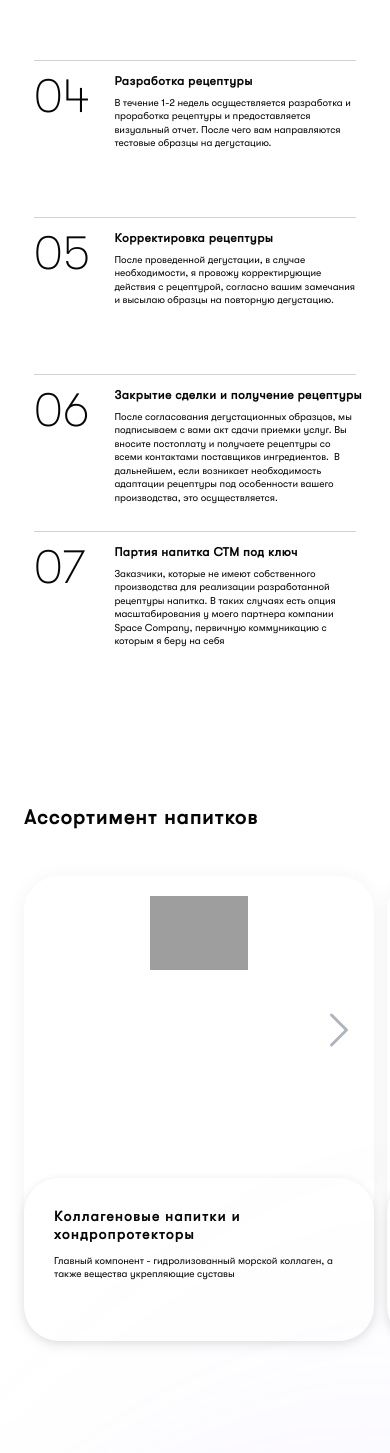
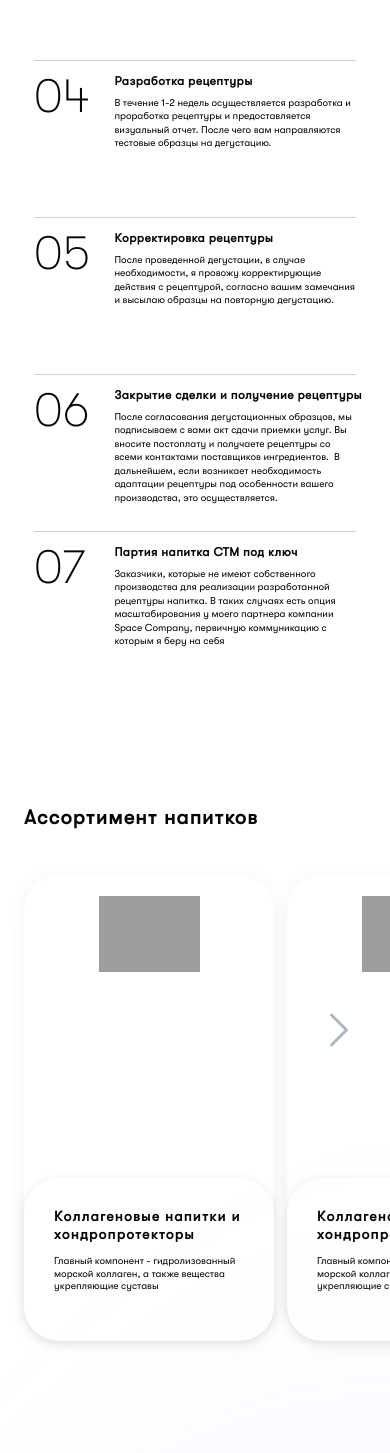
Before and after one commit to seevdev/archie-drinks, a PHP site: page / in a window 390 px wide. Shown: the part 2151-3604 px from the top of the page. Run offline with PHP 8.4, Linux system fonts and the light colour scheme; grey boxes are pictures that could not be loaded.

Commit message:
New Commit

```diff
--- a/css/general.css
+++ b/css/general.css
@@ -32,6 +32,10 @@ html {
 
 :root {
   --main-font-color: #060606;
+  --slider-gap: 1.2rem;
+  --slider-padding: 5rem;
+  --cards-per-page: 6;
+  --card-width: calc(100% / var(--cards-per-page) - var(--slider-gap) * 2);
 }
 
 body {
@@ -42,8 +46,6 @@ body {
   color: #060606;
   overflow-x: hidden;
 }
-
-
 
 .header-main {
   position: relative;
@@ -59,7 +61,3 @@ a:active {
   text-decoration: none;
   color: #060606;
 }
-
-:root {
-  --slider-padding: 5rem;
-}
--- a/css/queries.css
+++ b/css/queries.css
@@ -1,3 +1,9 @@
+@media (width<=1920px) {
+  .slider,
+  .carousel-card {
+    flex: 1 0 calc(100% / var(--cards-per-page) - var(--slider-gap));
+  }
+}
 @media (width <= 1366px) {
   .section-hero--cans-image {
     width: 25vw;
@@ -518,10 +524,10 @@
 }
 @media (width<=390px) {
   .carousel-card {
-    flex: 0 0 350px;
+    flex: 0 0 250px;
     height: 465px;
   }
   .carousel-card--image {
-    width: 35%;
+    width: 50%;
   }
 }
--- a/css/styles.css
+++ b/css/styles.css
@@ -353,7 +353,7 @@
 } */
 
 .carousel-card {
-  flex: 0 0 255px;
+  flex: 1;
   position: relative;
   display: flex;
   flex-flow: column;
@@ -397,13 +397,14 @@
   line-height: 1.25;
 }
 .slider {
+  flex: 1;
   --slider-index: 0;
   width: 100%;
   transform: translateX(calc(var(--slider-index) * -100%));
   transition: transform 250ms ease-in-out;
   height: 400px;
   display: flex;
-  gap: 1.2rem;
+  gap: var(--slider-gap);
 }
 .handle {
   display: flex;
--- a/script.js
+++ b/script.js
@@ -9,6 +9,7 @@ document.addEventListener('DOMContentLoaded', function () {
   const btnNavMobile = document.querySelector('.nav-mobile--btn');
   const navMobileList = document.querySelector('.nav-mobile--list');
   const navMobileLinks = document.querySelectorAll('.navlink-mobile');
+  const card = document.querySelector('.carousel-card');
 
   // (() => {
   //   carouselContentToggle(carouselContent);
@@ -72,27 +73,12 @@ document.addEventListener('DOMContentLoaded', function () {
     let sliderIndex = +slider.style.getPropertyValue('--slider-index');
     const leftHandle = document.querySelector('.left-handle');
     const cards = slider.querySelectorAll('.carousel-card').length + 1;
+    let cardsPerPage = window
+      .getComputedStyle(document.documentElement)
+      .getPropertyValue('--cards-per-page');
 
-    let cardsPerPage;
-
-    if (window.innerWidth <= 1920) {
-      cardsPerPage = 6;
-    }
-    if (window.innerWidth <= 1260) {
-      cardsPerPage = 5;
-    }
-    if (window.innerWidth <= 1108) {
-      cardsPerPage = 4;
-    }
-    if (window.innerWidth <= 734) {
-      cardsPerPage = 3;
-    }
-    if (window.innerWidth <= 451) {
-      cardsPerPage = 2;
-    }
-    if (window.innerWidth <= 390) {
-      cardsPerPage = 1;
-    }
+   let cardWidth = getComputedStyle(card)
+   console.log(cardWidth);
 
     if (handle.classList.contains('left-handle')) {
       //MOVE SLIDER TO THE LEFT
```
